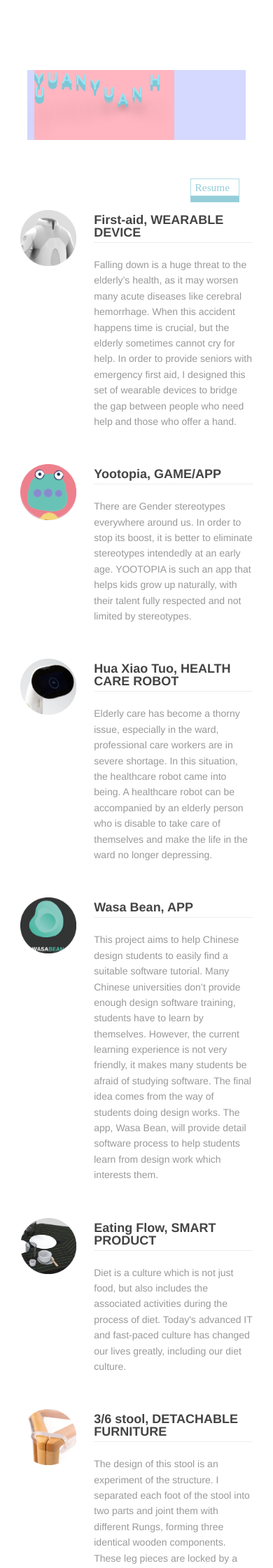
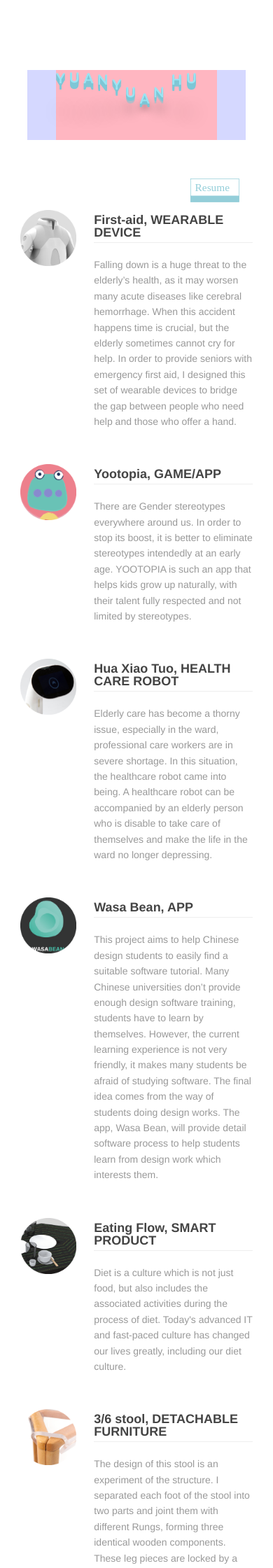
Before and after one commit to yuanyuanhu96/Potfolio-Archive, a Jekyll site: the page built from index.md, in a window 390 px wide. Shown: the top 2240 px of the page at 70% size. Built offline with Jekyll 4.4.1, drawn with Linux system fonts in a browser that asks for light colours.

Commit message:
Update style.css

```diff
--- a/_includes/style.css
+++ b/_includes/style.css
@@ -245,7 +245,8 @@ a.NaviProject:hover {
 @media screen and (max-width: 767px) {
 .Me {
   font-size: 5px;
-    width: 200px;
+    width: 230px;
+    margin: 0 auto;
 }
 }
 
```
